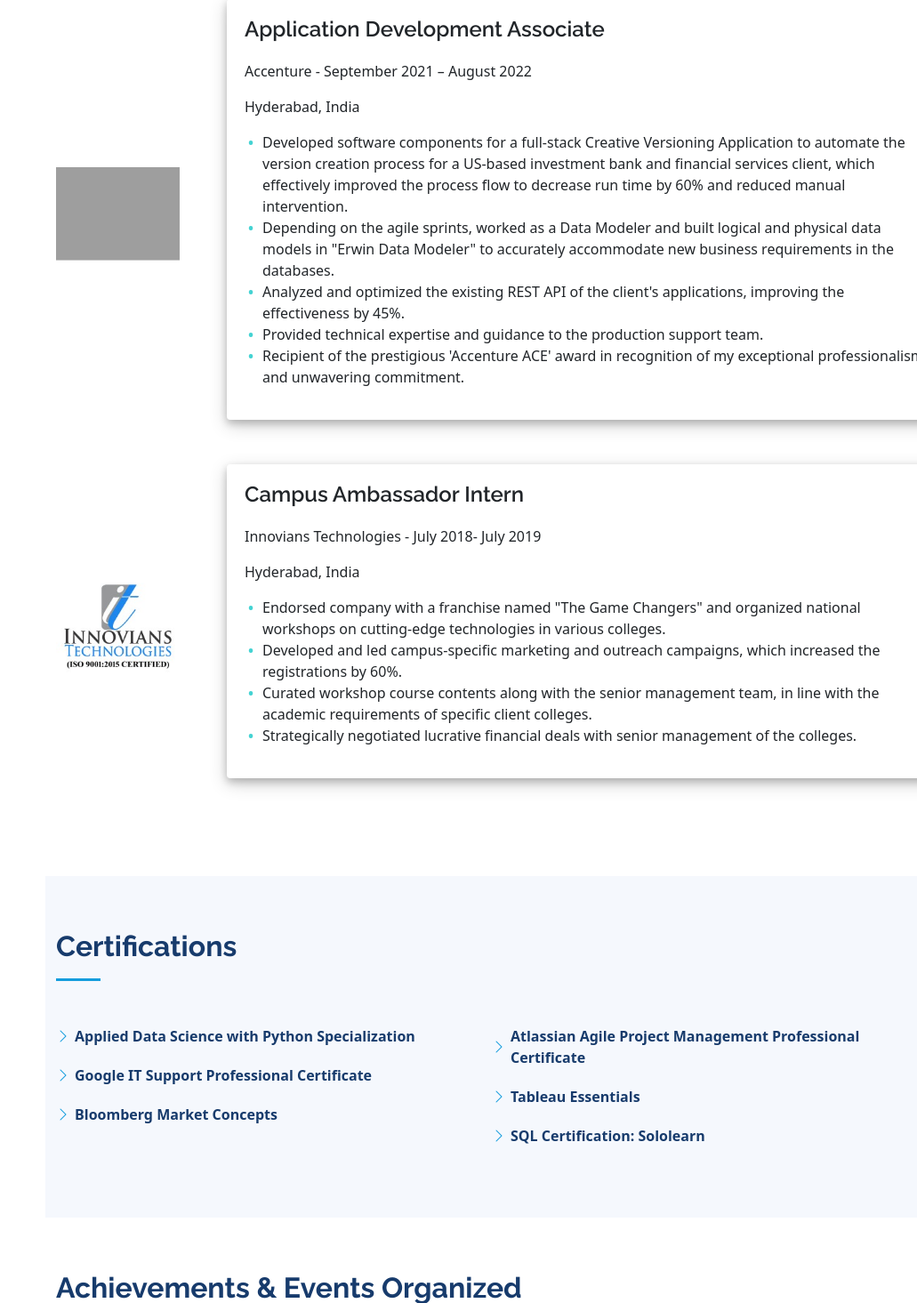
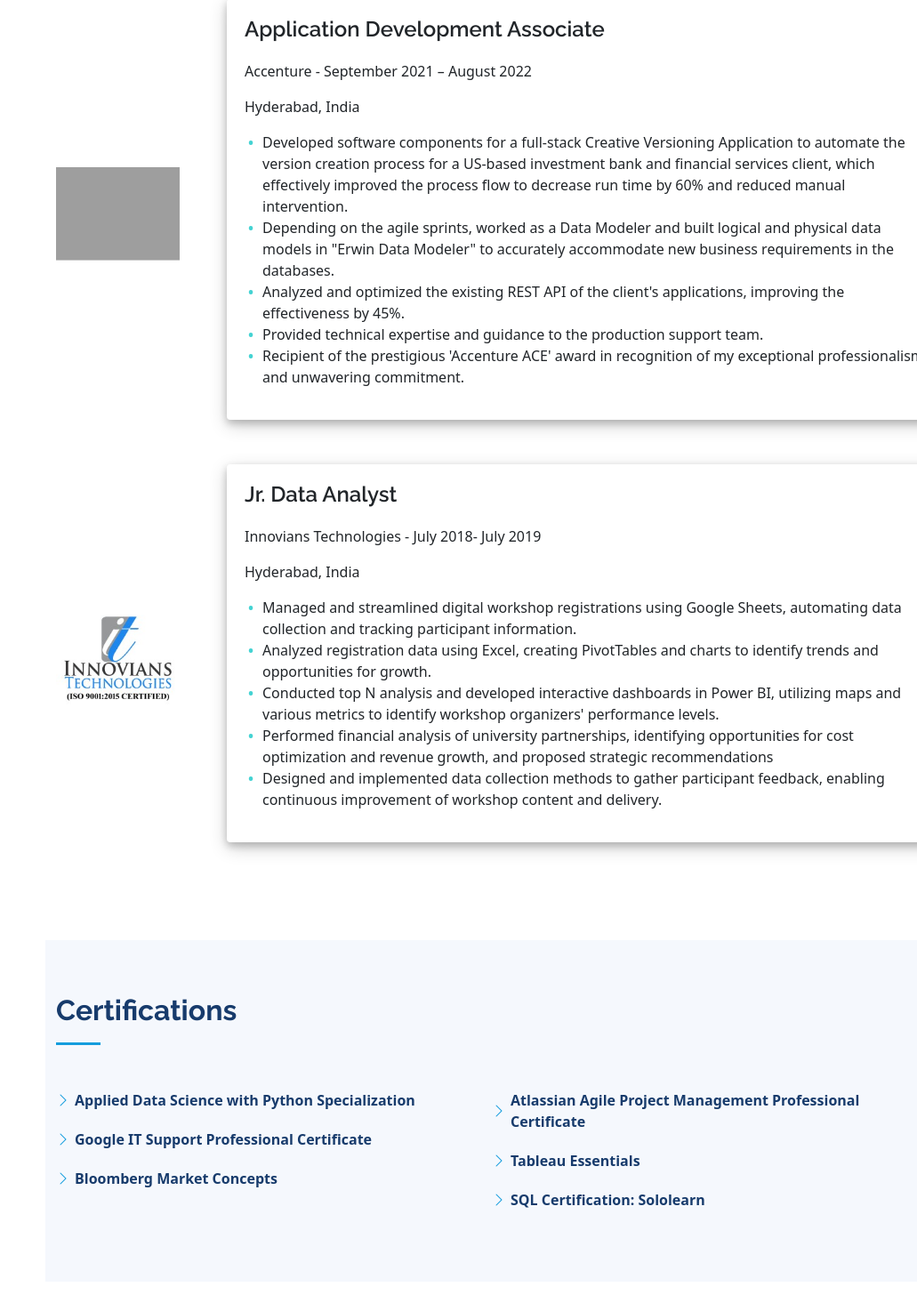
Before and after one commit to akhil-sodari/akhil-sodari, a Flask app: page / in a window 1280 px wide. Shown: the part 4258-5723 px from the top of the page at 89% size, without its empty margins (249-1280 px from the left). Run offline with Flask 3, Linux system fonts and the light colour scheme; some libraries are stand-ins or nearby versions; grey boxes are pictures that could not be loaded.

Commit message:
Update base.html

```diff
--- a/templates/base.html
+++ b/templates/base.html
@@ -316,14 +316,15 @@
                 </div>
                 <div class="col-sm-10 content-column">
                     <div class="role-card">
-                        <h4>Campus Ambassador Intern</h4>
+                        <h4>Jr. Data Analyst</h4>
                         <p>Innovians Technologies - July 2018- July 2019</p>
                         <p>Hyderabad, India
                         <ul>
-                          <li>Endorsed company with a franchise named "The Game Changers" and organized national workshops on cutting-edge technologies in various colleges.</li>
-                          <li>Developed and led campus-specific marketing and outreach campaigns, which increased the registrations by 60%.</li>
-                          <li>Curated workshop course contents along with the senior management team, in line with the academic requirements of specific client colleges.</li>
-                          <li>Strategically negotiated lucrative financial deals with senior management of the colleges.</li>
+                        <li>Managed and streamlined digital workshop registrations using Google Sheets, automating data collection and tracking participant information.</li>
+                        <li>Analyzed registration data using Excel, creating PivotTables and charts to identify trends and opportunities for growth. </li>
+                        <li>Conducted top N analysis and developed interactive dashboards in Power BI, utilizing maps and various metrics to identify workshop organizers' performance levels. </li>
+                        <li>Performed financial analysis of university partnerships, identifying opportunities for cost optimization and revenue growth, and proposed strategic recommendations</li>
+                        <li>Designed and implemented data collection methods to gather participant feedback, enabling continuous improvement of workshop content and delivery.</li>
                         </ul></p>
                     </div>
                 </div>
```
